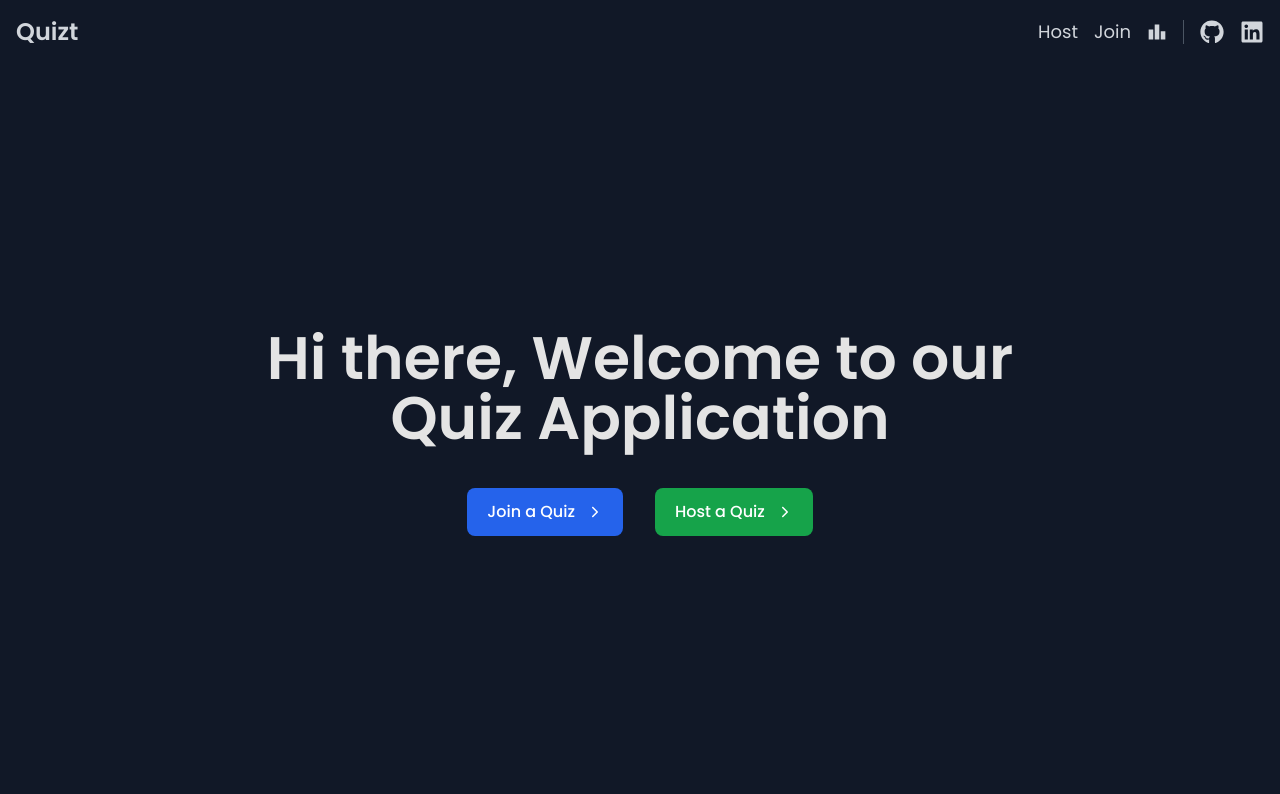
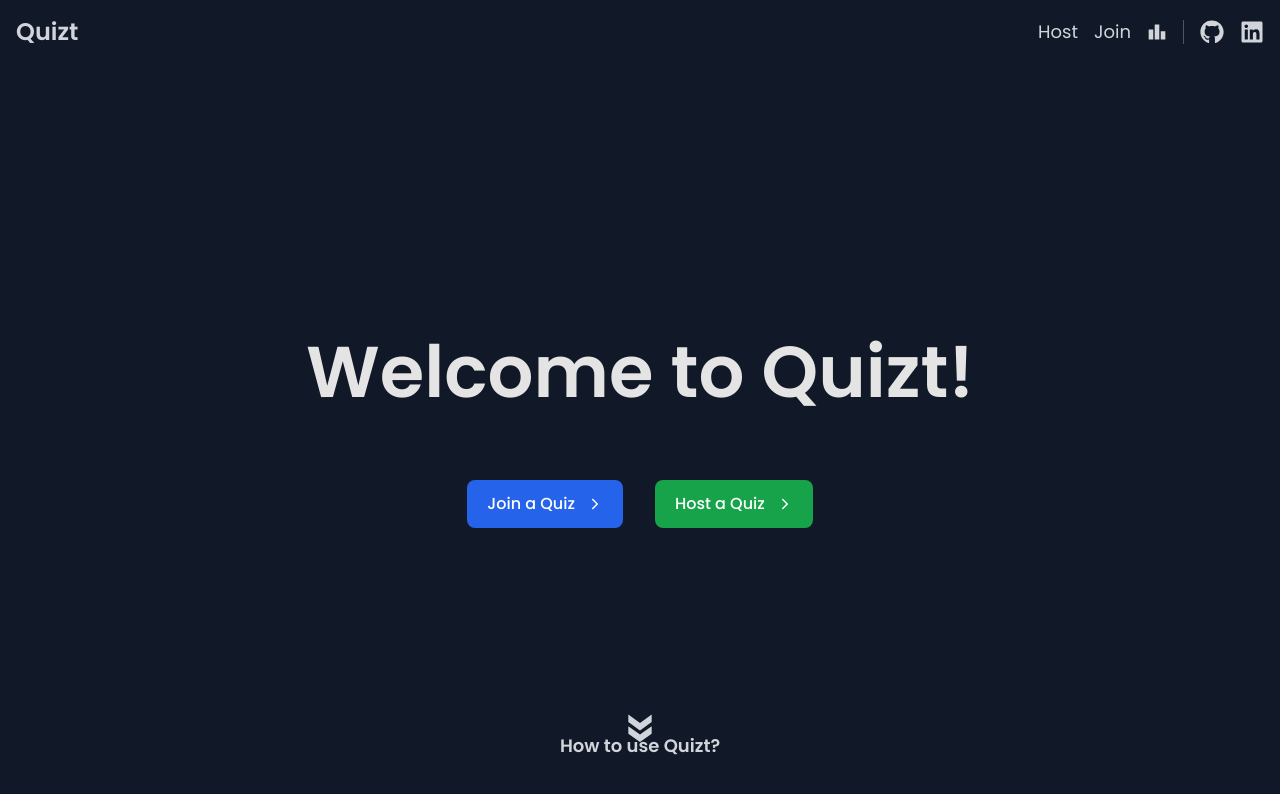
Before and after one commit to abdel-rahmanSalem/quizt, a React (Vite) app: page / in a window 1280 px wide. Shown: the top 794 px of the page. Built offline with nearby package versions, Linux system fonts and the light colour scheme.

Commit message:
Fix HomePage UI and SwipeDown

```diff
--- a/src/components/Button.jsx
+++ b/src/components/Button.jsx
@@ -6,7 +6,7 @@ function Button({ children, type, onClick }) {
   const secondaryClasses = "hover:bg-green-500 bg-green-600";
 
   const commonClasses =
-    "flex items-center justify-center gap-3 text-white font-medium font-bold py-2 px-3 md:py-3 md:px-5 rounded focus:outline-none focus:shadow-outline duration-300 transition-colors rounded-lg";
+    "flex items-center justify-center gap-3 text-white font-medium font-bold py-2 px-3 md:py-3 md:px-5 rounded focus:outline-none focus:shadow-outline duration-300 transition-colors rounded-lg select-none";
 
   const buttonClasses = `${commonClasses} ${
     type === "primary" ? primaryClasses : secondaryClasses
--- a/src/components/HeaderText.jsx
+++ b/src/components/HeaderText.jsx
@@ -2,7 +2,7 @@ import PropTypes from "prop-types";
 function HeaderText({ children }) {
   return (
     <div className="max-w-3xl mb-10">
-      <h1 className="text-4xl md:text-6xl text-center font-semibold select-none text-[#E4E4E4]">
+      <h1 className="text-4xl sm:text-5xl md:text-7xl text-center font-semibold select-none text-[#E4E4E4]">
         {children}
       </h1>
     </div>
--- a/src/components/SwipeDown.jsx
+++ b/src/components/SwipeDown.jsx
@@ -3,6 +3,21 @@ import { MdDoubleArrow } from "react-icons/md";
 
 const SwiperDown = () => {
   const [isFloating, setIsFloating] = useState(false);
+  const [showSwiper, setShowSwiper] = useState(true);
+
+  useEffect(() => {
+    const handleScroll = () => {
+      if (window.scrollY > 120) {
+        setShowSwiper(false);
+      } else {
+        setShowSwiper(true);
+      }
+    };
+
+    window.addEventListener("scroll", handleScroll);
+
+    return () => window.removeEventListener("scroll", handleScroll);
+  }, []);
 
   useEffect(() => {
     const interval = setInterval(() => {
@@ -13,13 +28,20 @@ const SwiperDown = () => {
   }, []);
 
   return (
+    <>
+      {showSwiper && (
+        <div className="fixed bottom-0 left-1/2 transform -translate-x-1/2 text-gray-300 select-none">
+          <p className="text-lg font-semibold">How to use Quizt?</p>
           <div
-      className={`rotate-90 relative transition-transform transform text-gray-300 ${
+            className={`rotate-90 transition-transform transform    ${
               isFloating ? "translate-y-2" : ""
             }`}
           >
             <MdDoubleArrow size={40} />
           </div>
+        </div>
+      )}
+    </>
   );
 };
 
--- a/src/pages/HomePage.jsx
+++ b/src/pages/HomePage.jsx
@@ -5,31 +5,31 @@ import HeaderText from "../components/HeaderText";
 // import ShowCard from "../components/ShowCard";
 // import { MdQuestionMark } from "react-icons/md";
 // import { TiInputChecked } from "react-icons/ti";
-// // import { MdKeyboardDoubleArrowUp } from "react-icons/md";
 // import { FaKeyboard } from "react-icons/fa";
 import Navbar from "../components/Navbar";
 import { useGlobal } from "../contexts/GlobalContext";
+import SwiperDown from "../components/SwipeDown";
 function Home() {
   const { navbarHeight } = useGlobal();
   return (
     <>
       <Navbar />
       <div
-        className="flex flex-col justify-center"
+        className="flex flex-col justify-center items-center"
         style={{ minHeight: `calc(100vh - ${navbarHeight}px)` }}
       >
-        <div className="flex flex-col items-center self-center">
-          <HeaderText>Hi there, Welcome to our Quiz Application</HeaderText>
-          <div className="flex justify-between items-center gap-8">
-            <Link to="/quiz-id">
-              <Button type="primary">Join a Quiz</Button>
-            </Link>
-            <Link>
-              <Button type="secondary">Host a Quiz</Button>
-            </Link>
-          </div>
+        <HeaderText>Welcome to Quizt!</HeaderText>
+        <div className="flex justify-center items-center gap-8 mt-8">
+          <Link to="/quiz-id">
+            <Button type="primary">Join a Quiz</Button>
+          </Link>
+          <Link to="/login">
+            <Button type="secondary">Host a Quiz</Button>
+          </Link>
         </div>
       </div>
+      <SwiperDown>How to use Quizt?</SwiperDown>
+
       {/* <div className="mt-24 text-center ">
         <p className="font-semibold mb-6">How to use Quizt</p>
         <h1 className="font-semibold text-3xl uppercase ">To join a Quiz</h1>
```
Lines whose indentation alone changed are shown as unchanged.
